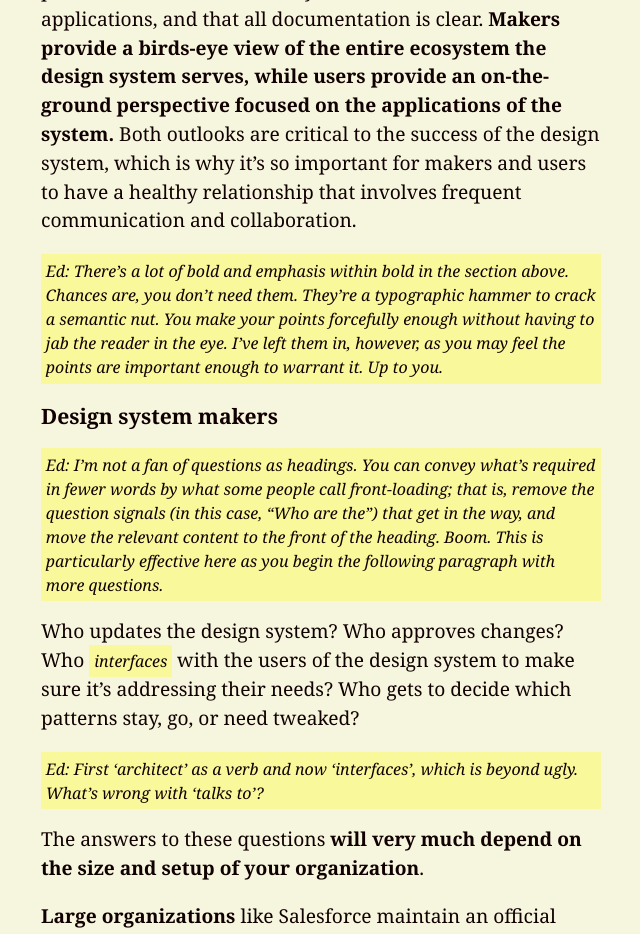
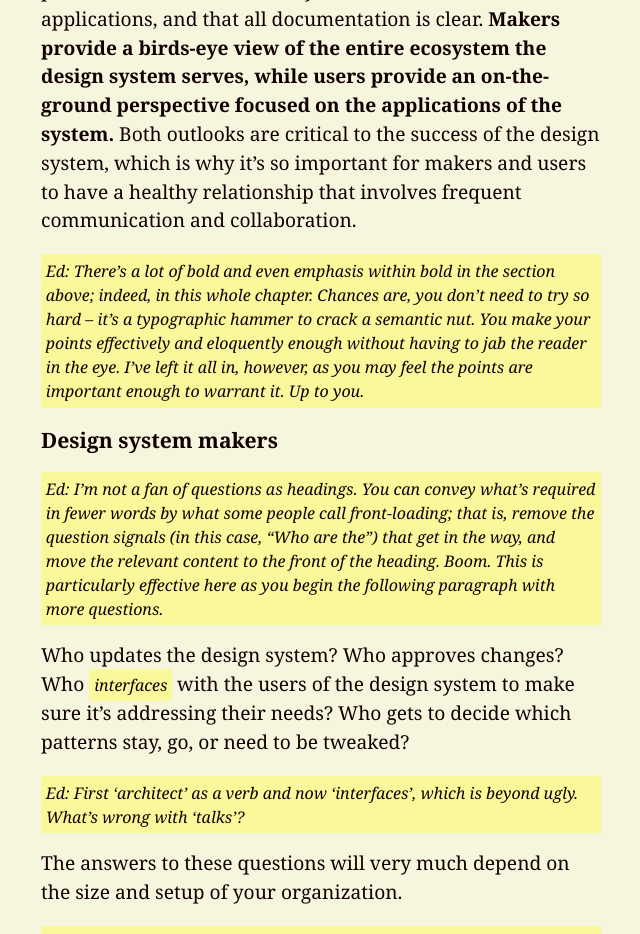
Before and after one commit to bradfrost/atomic-design, a Jekyll site: the page built from chapter-5.md, in a window 1280 px wide and 1400 px high, scrolled down 10711 px. Shown: the top 934 px of the window, without its empty margins (319-959 px from the left). Built offline with Jekyll 4.4.1, drawn with Linux system fonts in a browser that asks for light colours; some of the changed text lies outside the part shown.

Commit message:
Edits to line 236.

```diff
--- a/chapter-5.md
+++ b/chapter-5.md
@@ -155,7 +155,7 @@ Ed: ‘Architect’ as a verb. Bleurgh. Not wrong, exactly, but clumsy. Can you
 
 <div class="editor">
 {% capture m %}
-Ed: There’s a lot of bold and emphasis within bold in the section above. Chances are, you don’t need them. They’re a typographic hammer to crack a semantic nut. You make your points forcefully enough without having to jab the reader in the eye. I’ve left them in, however, as you may feel the points are important enough to warrant it. Up to you.
+Ed: There’s a lot of bold and even emphasis within bold in the section above; indeed, in this whole chapter. Chances are, you don’t need to try so hard – it’s a typographic hammer to crack a semantic nut. You make your points effectively and eloquently enough without having to jab the reader in the eye. I’ve left it all in, however, as you may feel the points are important enough to warrant it. Up to you.
 {% endcapture %}
 {{ m | markdownify }}
 </div>
@@ -170,35 +170,70 @@ Ed: I’m not a fan of questions as headings. You can convey what's required in
 {{ m | markdownify }}
 </div>
 
-Who updates the design system? Who approves changes? Who <span class="editor">interfaces</span> with the users of the design system to make sure it's addressing their needs? Who gets to decide which patterns stay, go, or need tweaked?
+Who updates the design system? Who approves changes? Who <span class="editor">interfaces</span> with the users of the design system to make sure it's addressing their needs? Who gets to decide which patterns stay, go, or need to be tweaked?
 
 <div class="editor">
 {% capture m %}
-Ed: First ‘architect’ as a verb and now ‘interfaces’, which is beyond ugly. What’s wrong with ‘talks to’?
+Ed: First ‘architect’ as a verb and now ‘interfaces’, which is beyond ugly. What’s wrong with ‘talks’?
 {% endcapture %}
 {{ m | markdownify }}
 </div>
 
 
-The answers to these questions **will very much depend on the size and setup of your organization**.
+The answers to these questions will very much depend on the size and setup of your organization.
 
-**Large organizations** like Salesforce maintain an official *design systems team*, which currently includes about a dozen full-time employees last I heard. That dedicated team is responsible for governing the design system and making sure it's meeting the needs of the myriad internal product teams, as well as external developers that build things on the company's platform. When a design system is serving literally thousands of  users, it's a smart idea to dedicate at least a few full-time employees to manage and grow the system.
+<div class="editor">
+{% capture m %}
+Ed: OK, so here I did remove the emphasis. You’ve already set this sentence apart to draw attention to it. There’s really no need to impress the thought even deeper into the reader’s eyes.
+{% endcapture %}
+{{ m | markdownify }}
+</div>
+
+**Large organizations** <span class="editor">are able to dedicate serious resources to managing design systems.</span> Salesforce, for example, maintains an official *design systems team*, which currently includes about a dozen full-time employees, last I heard. That dedicated team is responsible for governing the design system and making sure it's meeting the needs of the <span class="editor">myriad</span> internal product teams, as well as external developers who build things on the company's platform. When a design system is serving thousands of users, it's a smart idea to dedicate at least a few full-time employees to manage and expand the system.
+
+<div class="editor">
+{% capture m %}
+Ed: I’ve interpolated a new sentence to allow the Salesforce example to stand clear of your thought about large organizations.
+{% endcapture %}
+{{ m | markdownify }}
+</div>
+
+<div class="editor">
+{% capture m %}
+Myriad? We’ve been here before. You could even just delete it here.
+{% endcapture %}
+{{ m | markdownify }}
+</div>
 
 {% include figure.html src="../images/fpo.png" caption="" %}
 
-**Smaller organizations** most likely don't have the luxury of building an entire team to service a design system. Team members in smaller organizations have to wear many (hopefully stylish!) hats out of necessity, so governing the design system will likely become another responsibility. This may sound like an added burden ("oh great, yet another thing I'm responsible for that doesn't involve a pay raise!"), but this particular hat should be a joy to wear as it improves the efficiency and quality of all other work. Hooray for design systems!
+**Smaller organizations** most likely don't have the luxury of building an entire team to service a design system. Team members in smaller organizations have to wear many (hopefully stylish!) hats out of necessity, so governing the design system will likely become another responsibility. This may sound like an added burden ("Oh great, yet another thing I'm responsible for that doesn't involve a pay raise!"), but this particular hat should be a joy to wear as it improves the efficiency and quality of all other work. Hooray for design systems!
 
 Typically, design system makers at smaller organizations will be senior-level staff who have the experience and authority necessary to make thoughtful decisions and also enforce the design system.
 
 {% include figure.html src="../images/fpo.png" caption="" %}
 
-And then there are **external agencies, contractors, and consultants**. What is the role of an external party when it comes to long-term maintenance of a client's design system? On one hand, external parties are at a bit of a disadvantage since they don't actually work for the client's organization. A successful design system needs to become a part of an organization's DNA, and since external parties exist outside the company's walls, their influence is intrinsically limited.
+And then there are **external agencies, contractors, and consultants**. What is the role of an <span class="editor">third party</span> when it comes to long-term maintenance of a client's design system? On one hand, external agencies are at a bit of a disadvantage, since they don't actually work for the client's organization. A successful design system needs to become part of an organization's DNA, and since third parties exist outside the company's walls, their influence is intrinsically limited.
 
-But on the other hand, **external parties can often provide a sense of perspective** that's hard to see while working inside a company. This is where outsiders can really shine. In my work as a consultant, I work with organizations to establish long-term design system maintenance strategies and help get the right people and processes in place. While the long-term success of the system will ultimately be up to the organization themselves, external parties can teach them to fish and provide important strategic guidance, feedback, and perspective.
+<div class="editor">
+{% capture m %}
+Ed: In these two paragraphs, I’ve changed a few instances of ‘external parties’ to ‘third parties’, which is a more usual way of referring to them, and it provides a little variation.
+{% endcapture %}
+{{ m | markdownify }}
+</div>
+
+But on the other hand, **external parties can often provide a sense of perspective** that's hard to see while working inside a company. This is where outsiders can really shine. In my work as a consultant, I work with organizations to establish long-term design system maintenance strategies and help get the right people and processes in place. While the long-term success of the system will ultimately be up to the organization, third parties can teach them to fish and provide important strategic guidance, feedback, and perspective.
 
 {% include figure.html src="../images/fpo.png" caption="" %}
 
-#### Who are the design system users?
+#### Design system users
+<div class="editor">
+{% capture m %}
+Ed: Again with the question for a heading. See above.
+{% endcapture %}
+{{ m | markdownify }}
+</div>
+
 Who are the people responsible for using the design system to build new features and applications? Who are the people that communicate with the system makers to report issues and request features?
 
 Once again, the answers to these questions will largely depend on your organization's size and structure.
```
Also changed, not shown: 1 other file.
